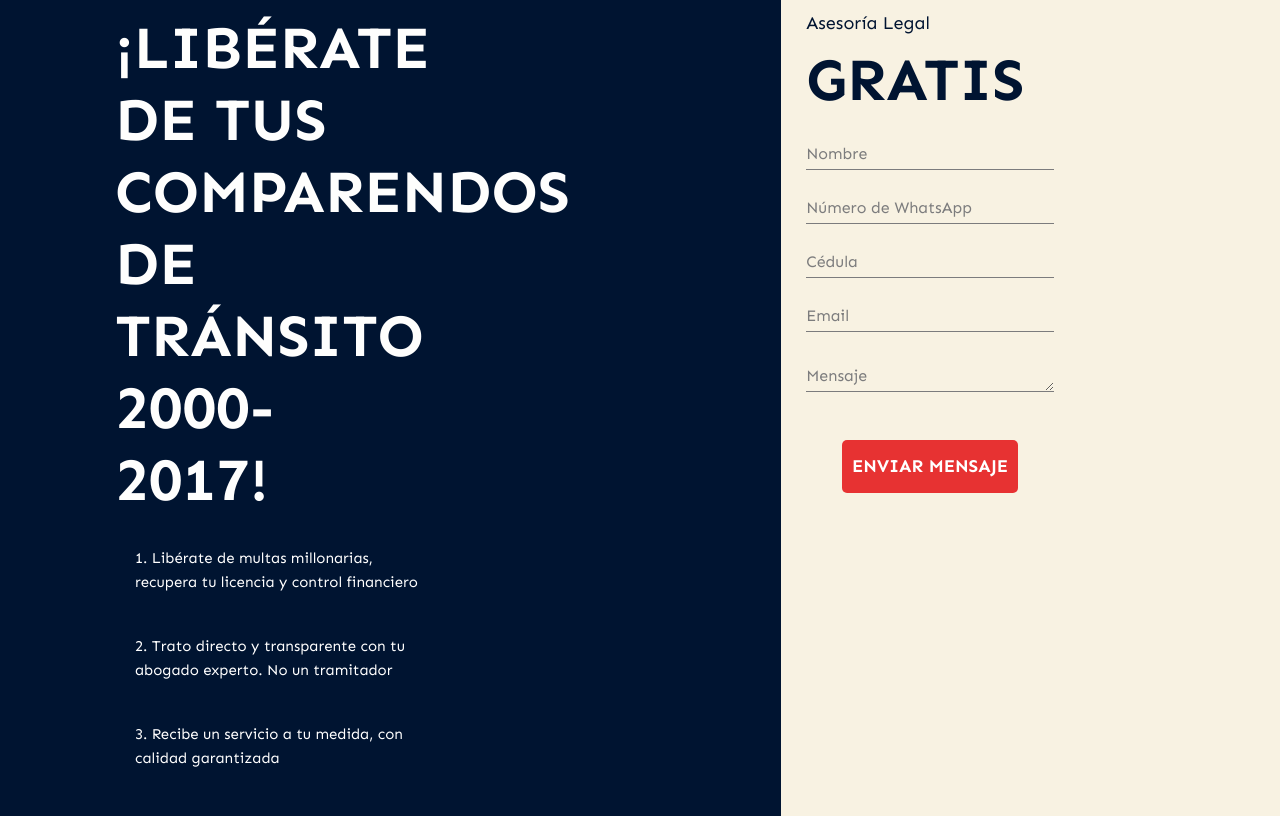
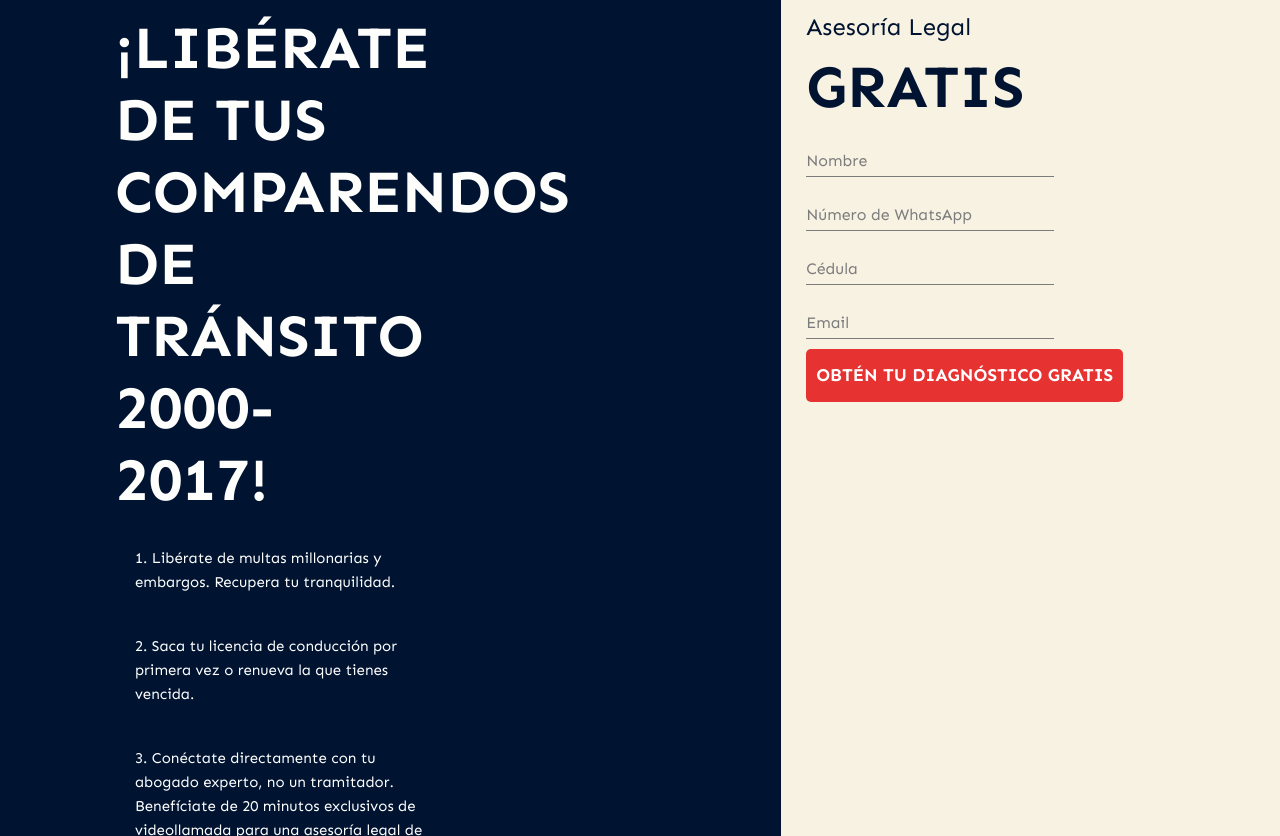
Before and after one commit to Darwin12jj/Alexander_Sierra_page, a plain HTML site: page index.html in a window 1280 px wide. Shown: the part 116-952 px from the top of the page. Drawn offline with nearby package versions, Linux system fonts and the light colour scheme; files whose address does not match are found by name.

Commit message:
Modifique un poco la lista de Beneficios.

```diff
--- a/index.html
+++ b/index.html
@@ -57,17 +57,17 @@
                         <ol class="list-group">
                           <li class="group-item">
                             <p>
-                              1. Libérate de multas millonarias, recupera tu licencia y control financiero
+                              1. Libérate de multas millonarias y embargos. Recupera tu tranquilidad.
                             </p>
                           </li>
                           <li class="group-item">
                             <p>
-                              2. Trato directo y transparente con tu abogado experto. No un tramitador
+                              2. Saca tu licencia de conducción por primera vez o renueva la que tienes vencida.
                             </p>
                           </li>
                           <li class="group-item">
                             <p>
-                              3. Recibe un servicio a tu medida, con calidad garantizada
+                              3. Conéctate directamente con tu abogado experto, no un tramitador. Benefíciate de 20 minutos exclusivos de videollamada para una asesoría legal de calidad.
                             </p>
                           </li>
                         </ol>
@@ -83,7 +83,7 @@
                               <div
                                 class="text_dark text-start diagnostico_text"
                               >
-                                <h3>Asesoría Legal</h3>
+                                <h1>Asesoría Legal</h1>
                                 <h1 class="banner_taital">GRATIS</h1>
                               </div>
                               <form
@@ -118,16 +118,9 @@
                                   name="Email"
                                   required
                                 />
-                                <textarea
-                                  class="massage-bt"
-                                  placeholder="Mensaje"
-                                  rows="5"
-                                  id="comment"
-                                  name="Mensaje"
-                                  required
-                                ></textarea>
+
                                 <div class="send_bt active">
-                                  <input type="submit" value="Enviar Mensaje" />
+                                  <input type="submit" value="Obtén tu diagnóstico GRATIS" />
                                 </div>
                                 <input
                                   type="hidden"
@@ -161,7 +154,8 @@
         <div class="container mt-5 pt-5">
           <div class="row">
             <div class="col-sm-12">
-              <h1 class="customer_taital">Testimonios</h1>
+              <h1 class="customer_taital">¡Algunos de los más de 100 clientes que he ayudado!
+              </h1>
             </div>
           </div>
         </div>
```
